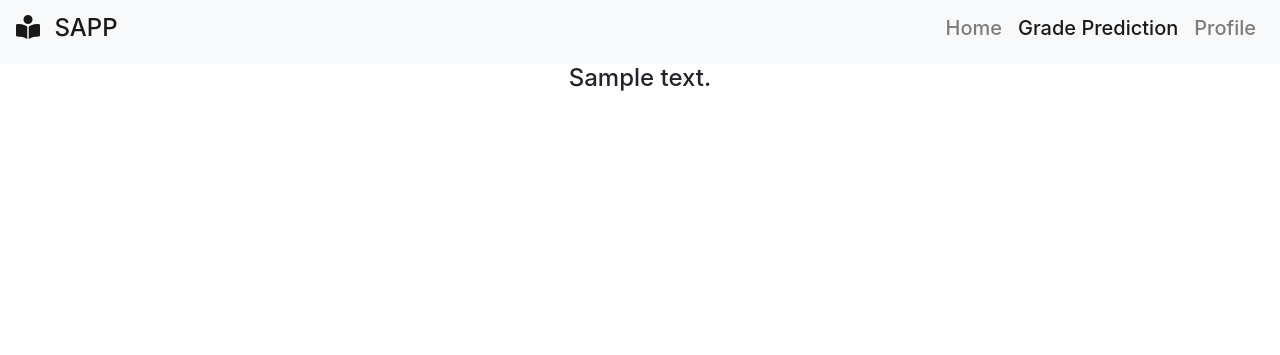
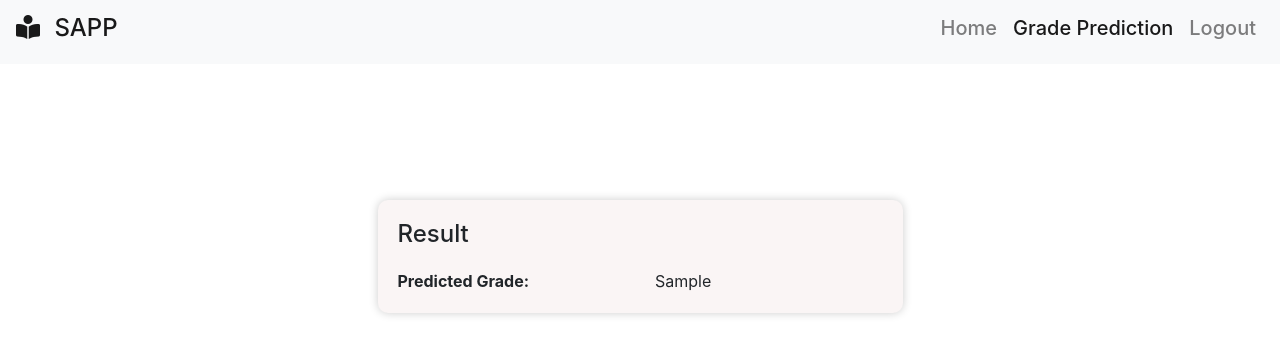
Before and after one commit to myaswanth77/Student_Academic_Performance_Prediction, a Flask app: template templates/result.html in a window 1280 px wide. Shown: the top 355 px of the page. Run offline with Flask 3, Linux system fonts and the light colour scheme; the template is opened without the code that fills it: most values are stand-ins (such as "Sample title", 1, 10 or a date in 2020); parts of the project's set-up code (start-up, migrations or seed data) failed here and were passed over; some libraries are stand-ins or nearby versions.

Commit message:
added logout

```diff
--- a/app.py
+++ b/app.py
@@ -1,12 +1,13 @@
 import numpy as np
-from flask import Flask, request, jsonify, render_template,redirect,url_for,flash
+from flask import Flask, request, render_template,redirect,url_for,flash, session
 import pickle
 import model
 import pandas as pd
 from flask_sqlalchemy import SQLAlchemy
 from werkzeug.security import generate_password_hash, check_password_hash
 import secrets
-from flask_login import LoginManager, UserMixin, login_user, logout_user, current_user
+from flask_login import LoginManager, UserMixin, login_user, logout_user, current_user,login_required
+
 
 
 # Create flask app
@@ -61,9 +62,7 @@ class UserData(db.Model):
     entrance_rank = db.Column(db.Integer)
     predicted_grade = db.Column(db.Float)
 
-    # def __repr__(self):
-    #     print(repr(user_data))
-    #     return f"UserData('{self.rollno}', '{self.predicted_grade}')"
+
 
 
 
@@ -86,7 +85,7 @@ def login():
 
         if user and check_password_hash(user.password, password):
             login_user(user)
-            flash('Logged in successfully')
+            # flash('Logged in successfully')
             return redirect('/grade')
         else:
             flash('Invalid credentials')
@@ -95,10 +94,13 @@ def login():
     else:
         return render_template('login.html')
 
+
 @flask_app.route('/logout')
+@login_required
 def logout():
     logout_user()
-    return redirect('/login')
+    flash('You have been logged out')
+    return redirect(url_for('home'))
 
 @flask_app.route('/register', methods=['GET', 'POST'])
 def register():
@@ -152,9 +154,10 @@ def grade():
     return render_template('grade.html')
 
 @flask_app.route("/predict", methods = ["POST"])
-@flask_app.route("/predict", methods = ["POST"])
 def predict():
+
     data = {
+
     'RollNo': request.form['rollno'],
     'Gender': request.form['gender'],
     'Age': request.form['age'],
@@ -212,13 +215,17 @@ def predict():
 
 
 
-    prediction_text = "Predicted Grade is " + str(output["prediction"])
+    prediction_text = str(output["prediction"])
     return redirect(url_for("result", prediction_text=prediction_text))
+
 
 @flask_app.route("/result")
 def result():
+    # Get the predicted grade from the request arguments
     prediction_text = request.args.get("prediction_text")
-    return render_template("result.html", prediction_text=prediction_text)
+
+    # Render the result template with the predicted grade
+    return render_template("result.html", predicted_grade=prediction_text)
 
 # Create database tables
 with flask_app.app_context():
--- /dev/null
+++ b/static/css/result.css
@@ -0,0 +1,17 @@
+.container{
+    margin-top: 100px;
+}
+
+.student-details {
+    background-color: #faf5f5;
+    padding: 20px;
+    border-radius: 10px;
+    box-shadow: 0px 0px 10px rgba(0, 0, 0, 0.2);
+}
+.student-details h4 {
+    margin-top: 0px;
+    margin-bottom: 20px;
+}
+.student-details p {
+    margin-bottom: 10px;
+}
--- a/templates/grade.html
+++ b/templates/grade.html
@@ -35,10 +35,10 @@
                     <a class="nav-link " href="#">Home</a>
                   </li>
                   <li class="nav-item login">
-                    <a class="nav-link active " href="#">Grade Prediction</a>
+                    <a class="nav-link active " href="/grade">Grade Prediction</a>
                   </li>
                   <li class="nav-item login">
-                    <a class="nav-link " href="#">Profile</a>
+                    <a class="nav-link " href="/logout">Logout</a>
                   </li>
                 </ul>
               </div>
--- a/templates/result.html
+++ b/templates/result.html
@@ -6,6 +6,8 @@
     <meta name="viewport" content="width=device-width, initial-scale=1.0">
     <title>Student Academic Performance Prediction </title>
   <link rel="stylesheet" href="https://use.fontawesome.com/releases/v6.2.1/css/all.css">
+
+  <link rel="stylesheet" type="text/css" href="{{ url_for('static', filename='css/result.css') }}">
   <link rel="stylesheet" href="https://stackpath.bootstrapcdn.com/bootstrap/4.5.2/css/bootstrap.min.css">
   <link href="https://fonts.googleapis.com/css2?family=Open+Sans:wght@300&display=swap" rel="stylesheet">
 </head>
@@ -36,7 +38,7 @@
                                         <a class="nav-link active" href="#">Grade Prediction</a>
                                     </li>
                                     <li class="nav-item login">
-                                        <a class="nav-link" href="#">Profile</a>
+                                        <a class="nav-link" href="/logout">Logout</a>
                                     </li>
                                 </ul>
                             </div>
@@ -45,10 +47,35 @@
                 </div>
             </div>
         </section>
-        <div class="h4 col-lg-6 p-3 col-md-8 col-sm-12 mx-auto mt-5 ml-6 text-center">
-            <h4>{{ prediction_text }}</h4>
+        <div class="container" style="margin-top: 200px;">
+            <div class="row justify-content-center">
+                <div class="col-md-6">
+                    <div class="student-details">
+                        <h4>Result</h4>
+                        <!-- <div class="row">
+                            <div class="col-6"><strong>Name</strong></div>
+                            <div class="col-6">{{ name }}</div>
+                        </div>
+                        <div class="row">
+                            <div class="col-6"><strong>Registration Number</strong></div>
+                            <div class="col-6">{{ registration_number }}</div>
+                        </div>
+                        <div class="row">
+                            <div class="col-6"><strong>Previous Grade:</strong></div>
+                            <div class="col-6">{{ prev_grade }}</div>
+                        </div> -->
+                        <div class="row">
+                            <div class="col-6"><strong>Predicted Grade:</strong></div>
+                            <div class="col-6">{{ predicted_grade }}</div>
+                        </div>
+                    </div>
+                </div>
+            </div>
         </div>
-    </div>
+
+
+
+
 
 </body>
 </html>
```
Also changed, not shown: 2 other files.
